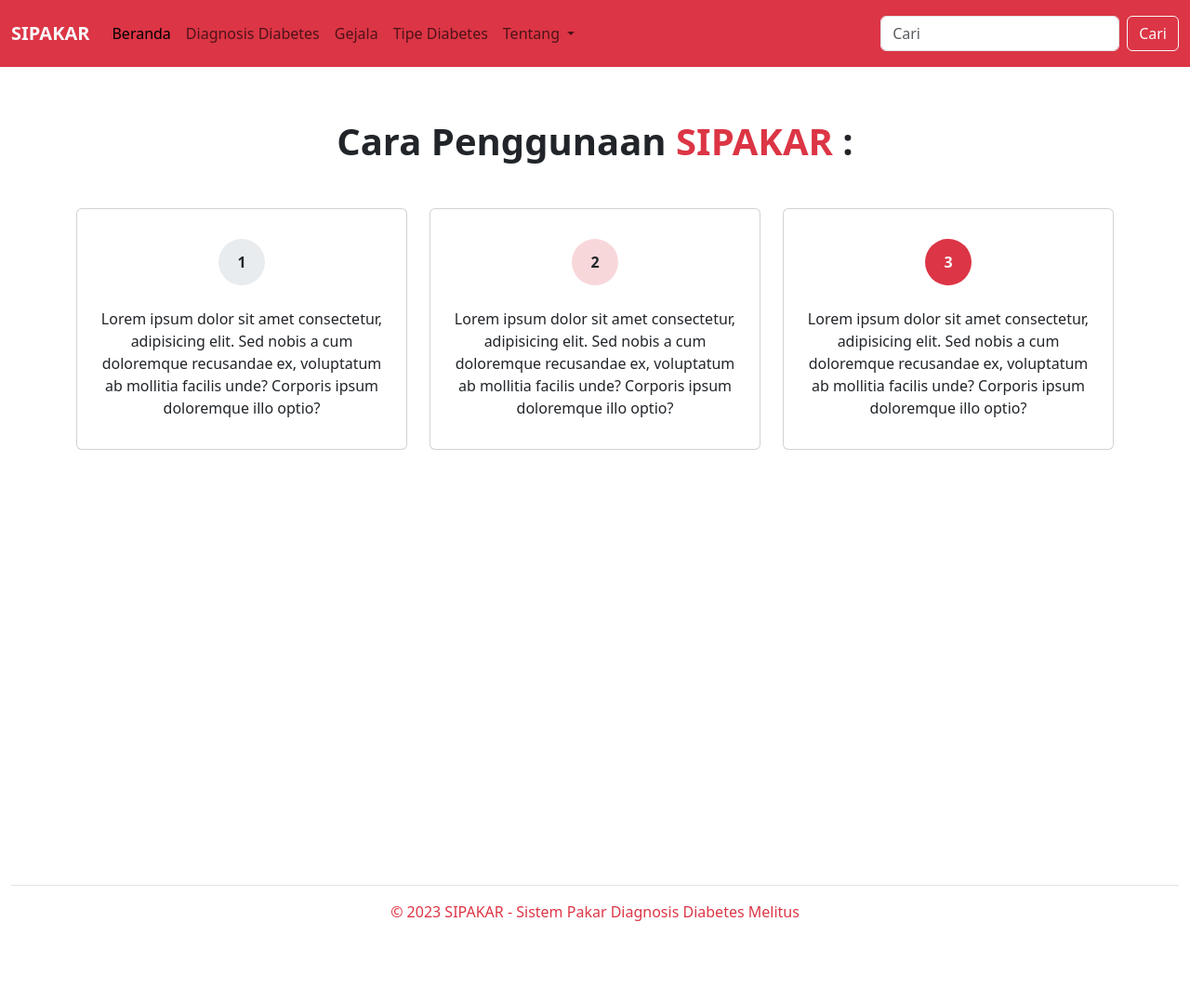
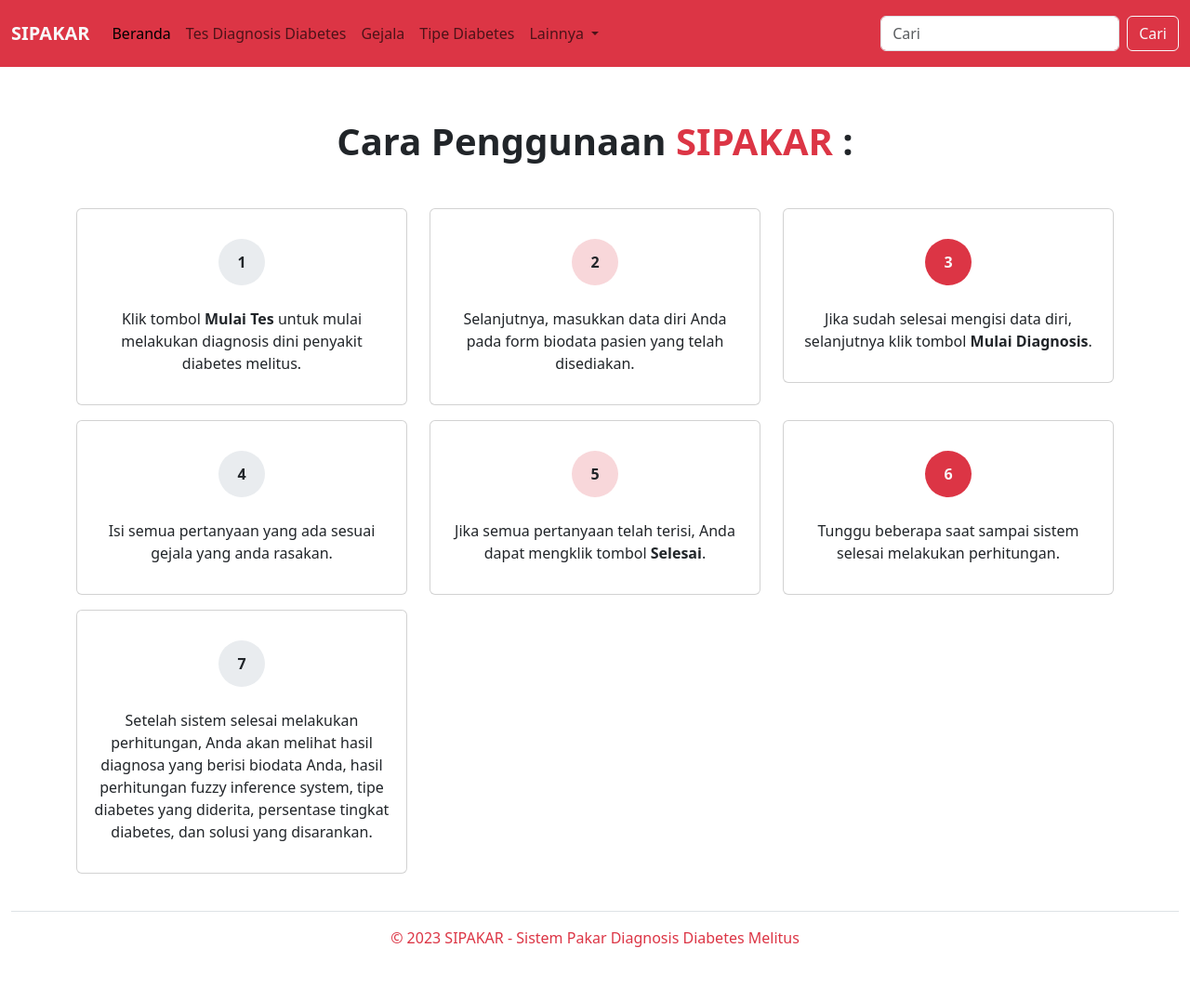
Before and after one commit to AnggunLntra/sispak-diabetes, a CodeIgniter app: page /sispak-diabetes/pages/user_guide in a window 1280 px wide. Shown: the whole page at 93% size. Before the commit the page ends 991 px from the top, so only its background shows below. Run offline with CodeIgniter, Linux system fonts and the light colour scheme.

Commit message:
modified user guide

```diff
--- a/application/views/pages/diabetic-types.php
+++ b/application/views/pages/diabetic-types.php
@@ -2,7 +2,7 @@
     <h1 class="fw-bold text-center my-5">Tipe-Tipe Diabetes</h1>
     <div class="row">
         <div class="col-lg-4 col-6 mb-3 mb-lg-0">
-            <div class="card border-danger shadow">
+            <div class="card bg-light-subtle border-danger shadow">
                 <div class="card-title text-center pt-3">
                     <span class="fs-4 fw-semibold">Diabetes Tipe 1</span>
                 </div>
@@ -12,7 +12,7 @@
             </div>
         </div>
         <div class="col-lg-4 col-6 mb-3 mb-lg-0">
-            <div class="card border-danger shadow">
+            <div class="card bg-light-subtle border-danger shadow">
                 <div class="card-title text-center pt-3">
                     <span class="fs-4 fw-semibold">Diabetes Tipe 2</span>
                 </div>
@@ -22,7 +22,7 @@
             </div>
         </div>
         <div class="col-lg-4 col-6 mb-3 mb-lg-0">
-            <div class="card border-danger shadow">
+            <div class="card bg-light-subtle border-danger shadow">
                 <div class="card-title text-center pt-3">
                     <span class="fs-4 fw-semibold">Diabetes Gestasional</span>
                 </div>
--- a/application/views/pages/user-guide.php
+++ b/application/views/pages/user-guide.php
@@ -1,7 +1,7 @@
 <div class="container min-vh-100" style="margin-top: 8rem;">
     <h1 class="fw-bold text-center my-5">Cara Penggunaan <span class="text-uppercase text-danger">sipakar</span> :</h1>
     <div class="row">
-        <div class="col-lg-4 mb-3">
+        <div class="col-lg-4 col-6 mb-3">
             <div class="card p-3">
                 <div class="card-title d-flex justify-content-center py-3">
                     <div class="d-flex justify-content-center align-items-center rounded-circle bg-body-secondary" style="width: 50px; height: 50px">
@@ -9,11 +9,11 @@
                     </div>
                 </div>
                 <div class="body text-center">
-                    <p>Lorem ipsum dolor sit amet consectetur, adipisicing elit. Sed nobis a cum doloremque recusandae ex, voluptatum ab mollitia facilis unde? Corporis ipsum doloremque illo optio?</p>
+                    <p>Klik tombol <span class="fw-bold">Mulai Tes</span> untuk mulai melakukan diagnosis dini penyakit diabetes melitus.</p>
                 </div>
             </div>
         </div>
-        <div class="col-lg-4 mb-3">
+        <div class="col-lg-4 col-6 mb-3">
             <div class="card p-3">
                 <div class="card-title d-flex justify-content-center py-3">
                     <div class="d-flex justify-content-center align-items-center rounded-circle bg-danger-subtle" style="width: 50px; height: 50px">
@@ -21,11 +21,11 @@
                     </div>
                 </div>
                 <div class="body text-center">
-                    <p>Lorem ipsum dolor sit amet consectetur, adipisicing elit. Sed nobis a cum doloremque recusandae ex, voluptatum ab mollitia facilis unde? Corporis ipsum doloremque illo optio?</p>
+                    <p>Selanjutnya, masukkan data diri Anda pada form biodata pasien yang telah disediakan.</p>
                 </div>
             </div>
         </div>
-        <div class="col-lg-4 mb-3">
+        <div class="col-lg-4 col-6 mb-3">
             <div class="card p-3">
                 <div class="card-title d-flex justify-content-center py-3">
                     <div class="d-flex justify-content-center align-items-center rounded-circle bg-danger" style="width: 50px; height: 50px">
@@ -33,7 +33,55 @@
                     </div>
                 </div>
                 <div class="body text-center">
-                    <p>Lorem ipsum dolor sit amet consectetur, adipisicing elit. Sed nobis a cum doloremque recusandae ex, voluptatum ab mollitia facilis unde? Corporis ipsum doloremque illo optio?</p>
+                    <p>Jika sudah selesai mengisi data diri, selanjutnya klik tombol <span class="fw-bold">Mulai Diagnosis</span>.</p>
+                </div>
+            </div>
+        </div>
+        <div class="col-lg-4 col-6 mb-3">
+            <div class="card p-3">
+                <div class="card-title d-flex justify-content-center py-3">
+                    <div class="d-flex justify-content-center align-items-center rounded-circle bg-body-secondary" style="width: 50px; height: 50px">
+                        <span class="fw-bolder">4</span>
+                    </div>
+                </div>
+                <div class="body text-center">
+                    <p>Isi semua pertanyaan yang ada sesuai gejala yang anda rasakan.</p>
+                </div>
+            </div>
+        </div>
+        <div class="col-lg-4 col-6 mb-3">
+            <div class="card p-3">
+                <div class="card-title d-flex justify-content-center py-3">
+                    <div class="d-flex justify-content-center align-items-center rounded-circle bg-danger-subtle" style="width: 50px; height: 50px">
+                        <span class="fw-bolder">5</span>
+                    </div>
+                </div>
+                <div class="body text-center">
+                    <p>Jika semua pertanyaan telah terisi, Anda dapat mengklik tombol <span class="fw-bold">Selesai</span>.</p>
+                </div>
+            </div>
+        </div>
+        <div class="col-lg-4 col-6 mb-3">
+            <div class="card p-3">
+                <div class="card-title d-flex justify-content-center py-3">
+                    <div class="d-flex justify-content-center align-items-center rounded-circle bg-danger" style="width: 50px; height: 50px">
+                        <span class="fw-bolder text-light">6</span>
+                    </div>
+                </div>
+                <div class="body text-center">
+                    <p>Tunggu beberapa saat sampai sistem selesai melakukan perhitungan.</p>
+                </div>
+            </div>
+        </div>
+        <div class="col-lg-4 col-6 mb-3">
+            <div class="card p-3">
+                <div class="card-title d-flex justify-content-center py-3">
+                    <div class="d-flex justify-content-center align-items-center rounded-circle bg-body-secondary" style="width: 50px; height: 50px">
+                        <span class="fw-bolder">7</span>
+                    </div>
+                </div>
+                <div class="body text-center">
+                    <p>Setelah sistem selesai melakukan perhitungan, Anda akan melihat hasil diagnosa yang berisi biodata Anda, hasil perhitungan fuzzy inference system, tipe diabetes yang diderita, persentase tingkat diabetes, dan solusi yang disarankan.</p>
                 </div>
             </div>
         </div>
--- a/application/views/templates/navbar.php
+++ b/application/views/templates/navbar.php
@@ -11,7 +11,7 @@
                         <a class="nav-link active" aria-current="page" href="<?php echo base_url() ?>">Beranda</a>
                     </li>
                     <li class="nav-item">
-                        <a class="nav-link" href="<?php echo base_url('pages/test_page') ?>">Diagnosis Diabetes</a>
+                        <a class="nav-link" href="<?php echo base_url('pages/test_page') ?>">Tes Diagnosis Diabetes</a>
                     </li>
                     <li class="nav-item">
                         <a class="nav-link" href="<?php echo base_url('pages/diabetic_symptoms') ?>">Gejala</a>
@@ -21,7 +21,7 @@
                     </li>
                     <li class="nav-item dropdown">
                         <a class="nav-link dropdown-toggle" href="#" role="button" data-bs-toggle="dropdown" aria-expanded="false">
-                            Tentang
+                            Lainnya
                         </a>
                         <ul class="dropdown-menu">
                             <li><a class="dropdown-item" href="<?php echo base_url('pages/user_guide') ?>">Cara Penggunaan</a></li>
```
